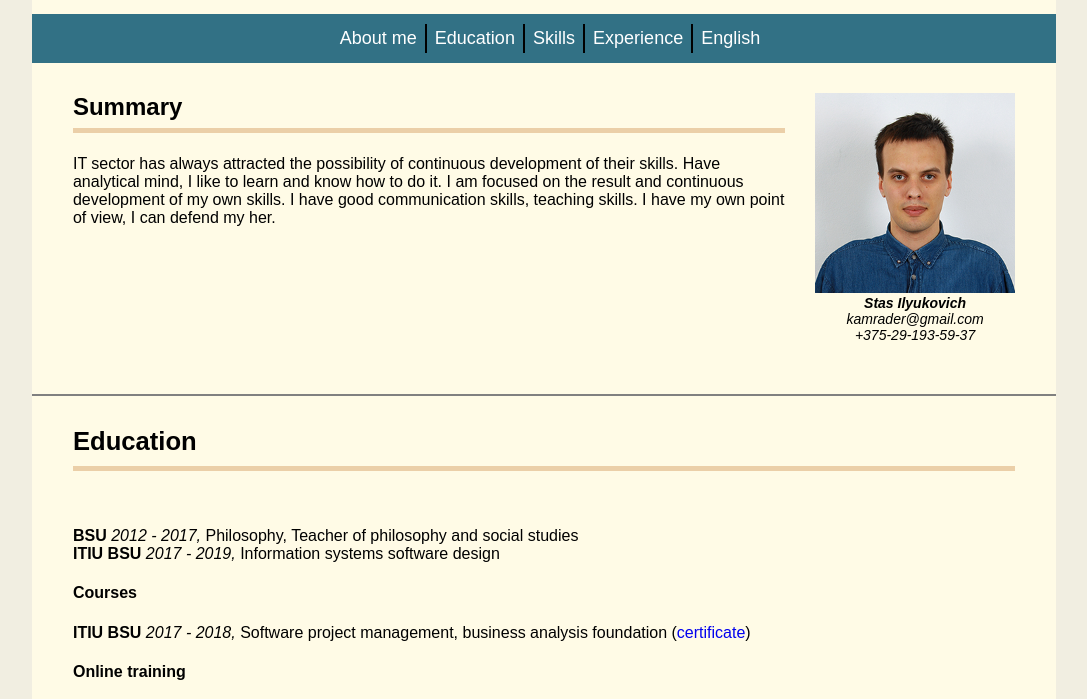
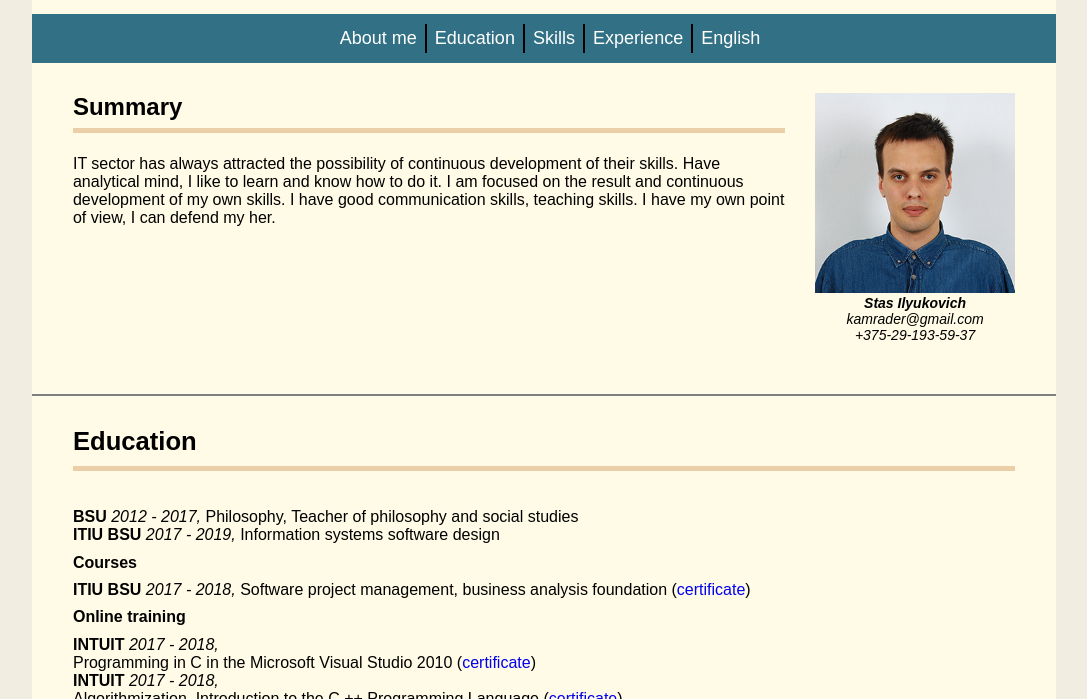
Before and after one commit to garin87/rsschool-2019Q1-cv, a plain HTML site: page index.html in a window 1280 px wide. Shown: the part 49-748 px from the top of the page, without its empty margins (96-1183 px from the left). Drawn offline with Linux system fonts and the light colour scheme; a web font is replaced by a local one.

Commit message:
style:-*change style educetion section*

```diff
--- a/css/style.css
+++ b/css/style.css
@@ -152,6 +152,7 @@ body {
   width: 1024px;
   border-bottom: 2px solid gray;
 }
+
 .content-education{
   display: flex;
   justify-content: center;
@@ -160,12 +161,15 @@ body {
   font-size: 1.6em;
 }
 .content-education h2{
-  margin-bottom: 6%;
+  margin-bottom: 4%;
   padding-bottom: 1%;
   font-size: 1.6em;
   border-bottom: 5px solid #EBCFA8;
 }
-
+.content-education h4{
+  margin-top: 1%;
+  margin-bottom: 1%;
+}
 /* End Content education*/
 /* content-skills*/
 
```
